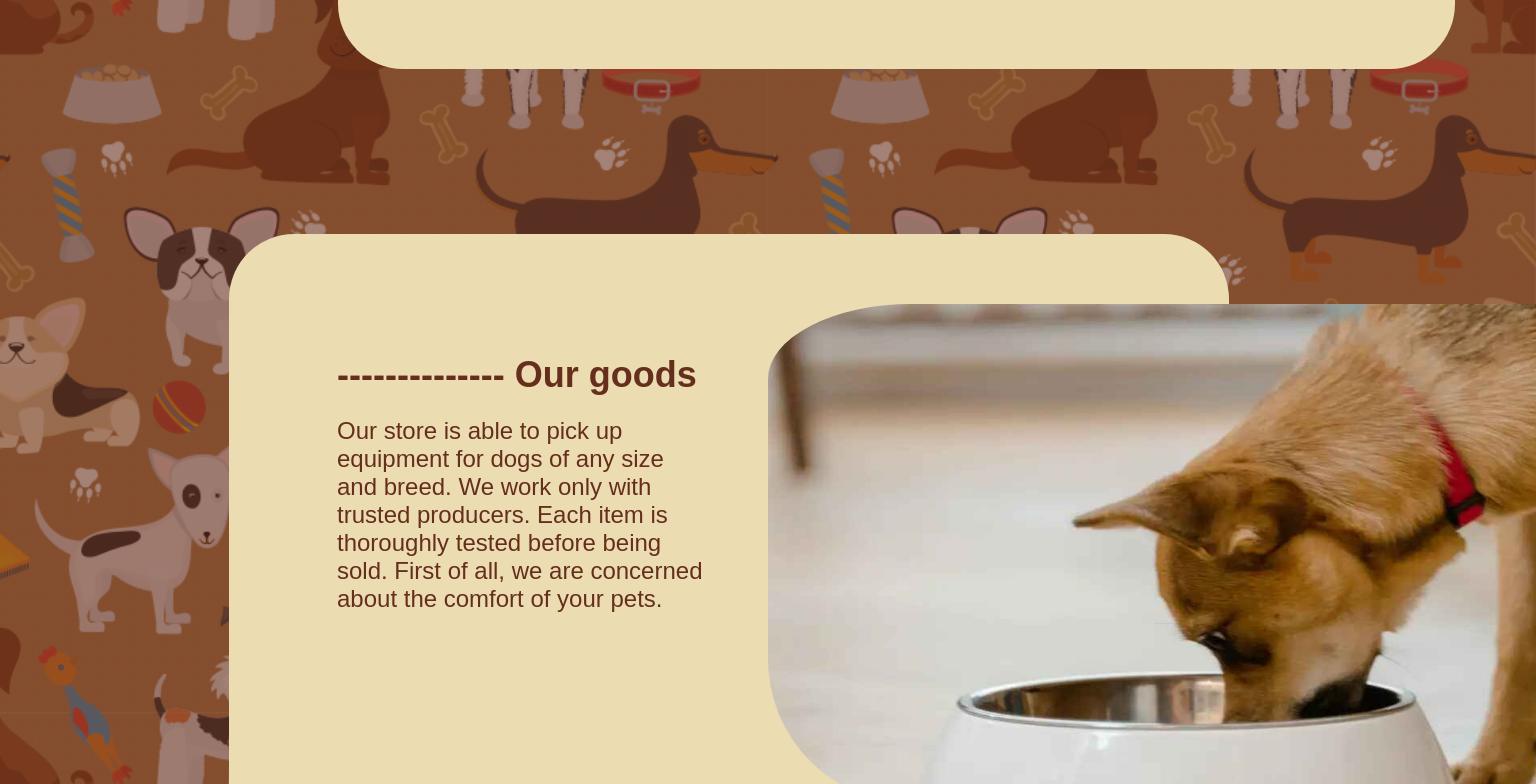
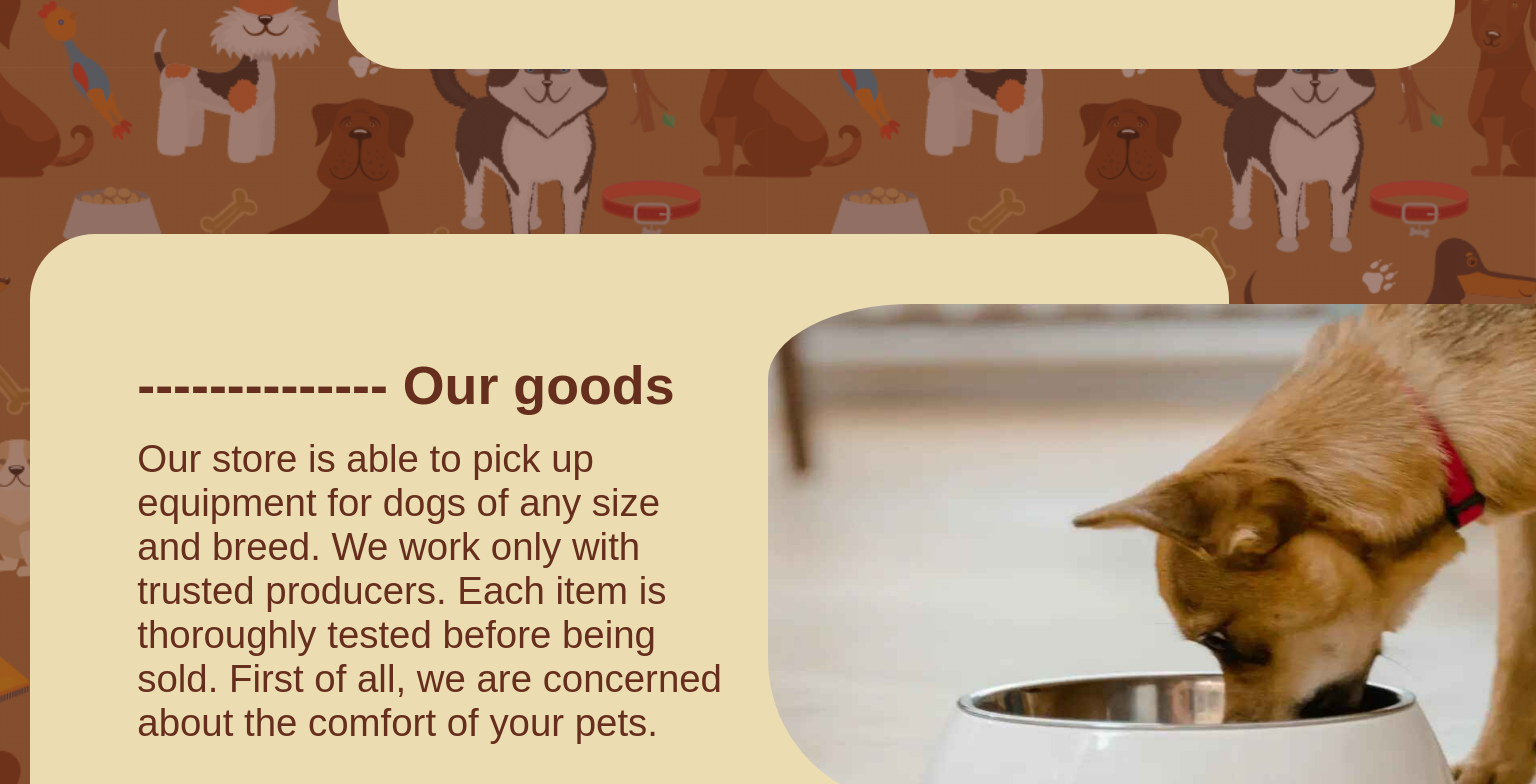
Before and after one commit to alarmichanin/woofTemplate, a plain HTML site: page index.html in a window 1536 px wide. Shown: the part 2016-2800 px from the top of the page. Drawn offline with Linux system fonts and the light colour scheme; a web font is replaced by a local one.

Commit message:
fixed addaptive

```diff
--- a/style.less
+++ b/style.less
@@ -333,7 +333,7 @@ body {
           font-size: 50px;
         }
         @media (min-width: 992px) {
-          margin-top: 75px;
+          margin-top: 20px;
           font-size: 64px;
         }
       }
@@ -416,7 +416,7 @@ body {
   @media (min-width: 992px) {
     padding-top: 185px;
   }
-  @media (min-width: 1200px) {
+  @media (min-width: 1400px) {
     height: 80vw;
   }
 
@@ -462,7 +462,7 @@ body {
         @media (min-width: 992px) {
           font-size: 36px;
         }
-        @media (min-width: 1200px) {
+        @media (min-width: 1400px) {
           font-size: 3.5vw;
         }
       }
@@ -479,7 +479,7 @@ body {
         @media (min-width: 992px) {
           font-size: 24px;
         }
-        @media (min-width: 1200px) {
+        @media (min-width: 1400px) {
           font-size: 2.5vw;
         }
       }
@@ -496,7 +496,7 @@ body {
       @media (min-width: 992px) {
         padding: 55px 50px 120px 30vw;
       }
-      @media (min-width: 1200px) {
+      @media (min-width: 1400px) {
         padding-bottom: 12.5vw;
       }
 
@@ -514,7 +514,7 @@ body {
         @media (min-width: 992px) {
           font-size: 24px;
         }
-        @media (min-width: 1200px) {
+        @media (min-width: 1400px) {
           font-size: 2.5vw;
         }
       }
@@ -534,7 +534,7 @@ body {
           width: 114px;
           height: 107px;
         }
-        @media (min-width: 1200px) {
+        @media (min-width: 1400px) {
           width: 11.5vw;
           height: 11.5vw;
         }
@@ -575,7 +575,7 @@ body {
         height: 570px;
         width: 65vw;
       }
-      @media (min-width: 1200px) {
+      @media (min-width: 1400px) {
         height: 45vw;
       }
     }
@@ -592,8 +592,11 @@ body {
     margin-top: 100px;
     margin-bottom: 169px;
   }
-  @media (min-width: 992px) {
-    height: 54vw;
+  @media (min-width: 1200px) {
+    height: 60vw;
+  }
+  @media (min-width: 1400px) {
+    height: 70vw;
   }
 
 
@@ -607,9 +610,6 @@ body {
       margin-top: 0;
       position: absolute;
       text-align: left;
-      right: 15vw;
-    }
-    @media (min-width: 768px) {
       right: 20vw;
     }
   }
@@ -642,6 +642,9 @@ body {
       @media (min-width: 992px) {
         font-size: 36px;
       }
+      @media (min-width: 1400px) {
+        font-size: 3.5vw;
+      }
     }
 
     .article {
@@ -656,6 +659,9 @@ body {
       @media (min-width: 992px) {
         font-size: 24px;
       }
+      @media (min-width: 1400px) {
+        font-size: 2.5vw;
+      }
     }
   }
 
@@ -666,6 +672,9 @@ body {
     @media (min-width: 768px) {
       padding: 55px 44vw 70px 7vw;
       margin-right: -100px;
+    }
+    @media (min-width: 1400px) {
+      padding-bottom: 12.5vw;
     }
 
 
@@ -678,6 +687,12 @@ body {
       }
       @media (min-width: 768px) {
         font-size: 20px;
+      }
+      @media (min-width: 992px) {
+        font-size: 24px;
+      }
+      @media (min-width: 1400px) {
+        font-size: 2.5vw;
       }
     }
 
@@ -695,6 +710,10 @@ body {
       @media (min-width: 1200px) {
         width: 140px;
         height: 140px;
+      }
+      @media (min-width: 1400px) {
+        width: 11.5vw;
+        height: 11.5vw;
       }
     }
 
```
Also changed, not shown: style.css, 1 other file.
